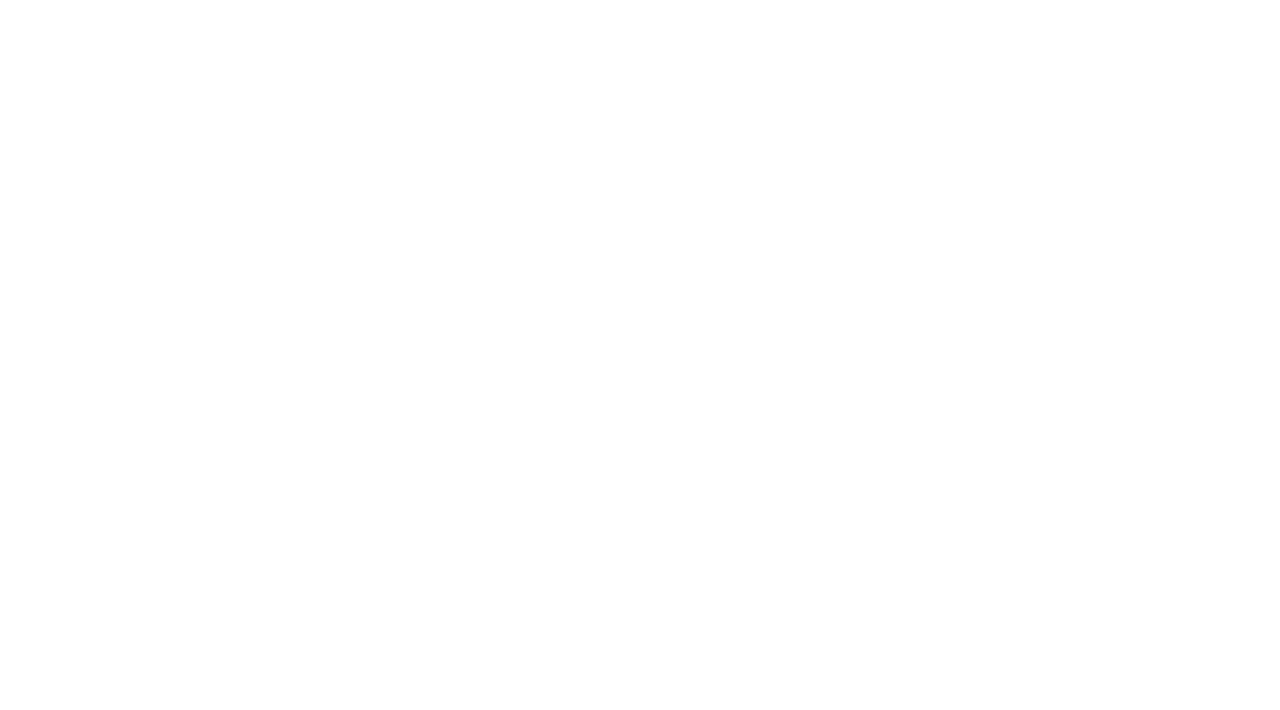
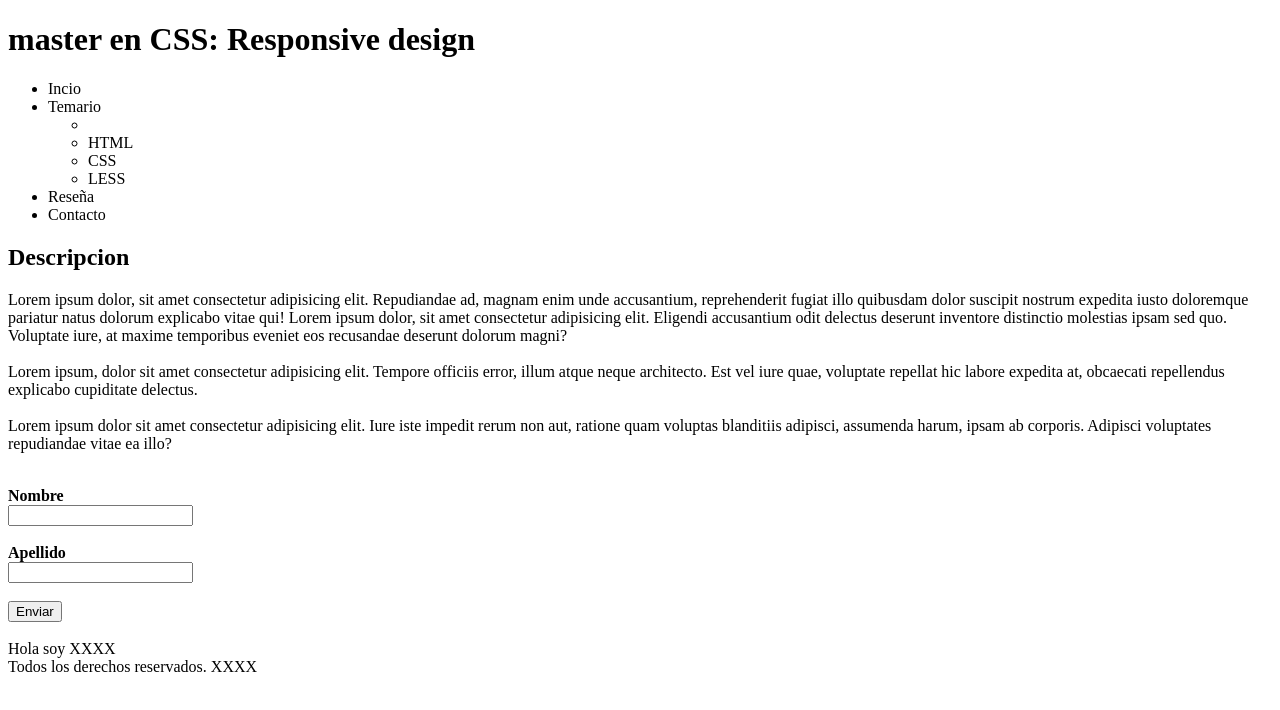
Before and after one commit to Sebas404040/Quiz2.html, a plain HTML site: page index.html in a window 1280 px wide. Drawn offline with Linux system fonts and the light colour scheme.

Commit message:
fix: :sparkles: estructura de contenido
estructura de contenido de html

none

```diff
--- a/index.html
+++ b/index.html
@@ -3,9 +3,51 @@
 <head>
     <meta charset="UTF-8">
     <meta name="viewport" content="width=device-width, initial-scale=1.0">
-    <title>Document</title>
+    <title>HTML QUIZ</title>
 </head>
+<header>
+    <H1>master en CSS: Responsive design</H1>
+</header>
+<nav>
+    <ul>
+        <li>Incio</li>
+        <li>Temario</li>
+        <ul>
+            <li>
+                <li>HTML</li>
+                <LI>CSS</LI>
+                <li>LESS</li>
+            </li>
+        </ul>
+        <li>Reseña</li>
+        <li>Contacto</li>
+    </ul>
+</nav>
 <body>
+    <DIV id="Descripcion">
+        <h2>Descripcion</h2>
+        <p>
+            Lorem ipsum dolor, sit amet consectetur adipisicing elit. Repudiandae ad, magnam enim unde accusantium, reprehenderit fugiat illo quibusdam dolor suscipit nostrum expedita iusto doloremque pariatur natus dolorum explicabo vitae qui!
+            Lorem ipsum dolor, sit amet consectetur adipisicing elit. Eligendi accusantium odit delectus deserunt inventore distinctio molestias ipsam sed quo. Voluptate iure, at maxime temporibus eveniet eos recusandae deserunt dolorum magni? <br><br>
+            Lorem ipsum, dolor sit amet consectetur adipisicing elit. Tempore officiis error, illum atque neque architecto. Est vel iure quae, voluptate repellat hic labore expedita at, obcaecati repellendus explicabo cupiditate delectus. <br> <br>
+            Lorem ipsum dolor sit amet consectetur adipisicing elit. Iure iste impedit rerum non aut, ratione quam voluptas blanditiis adipisci, assumenda harum, ipsam ab corporis. Adipisci voluptates repudiandae vitae ea illo? <br> <br>
+        </p>
+    </DIV>
+    <div>
+        <form action="/procesar" accept-charset="UTF-8">
+            <strong>Nombre </strong> <br>
+            <input type="text" name="nombre"> <br> <br>
+            <strong>Apellido</strong> <br>
+            <input type="text" name="nombre"> <br> <br>
+
+            <button type="submit"> Enviar </button> <BR> </BR>
+        </form>
+    </div>
+
+    <div>
+        Hola soy XXXX
+    </div>
+    Todos los derechos reservados. XXXX
 
 </body>
 </html>
```
